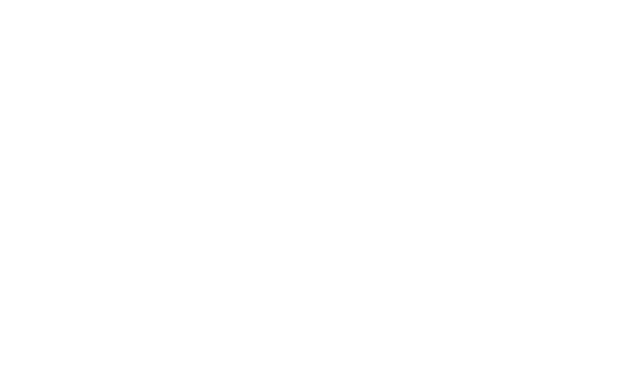
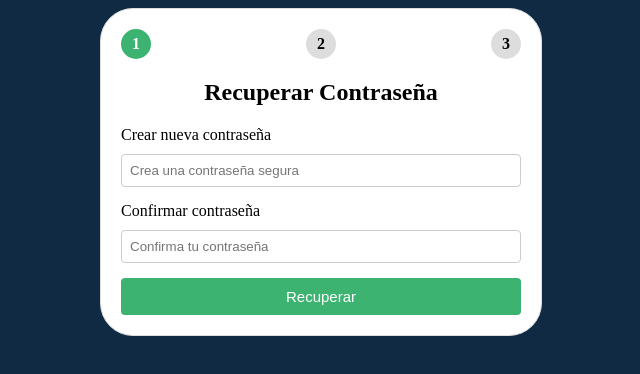
Before and after one commit to ErickTiznado/q-grade, a React (Vite) app: page /recuperar in a window 1280 px wide. Before the commit this address had no page. Shown: the top 374 px of the page, without its empty margins (319-959 px from the left). Built offline with nearby package versions, Linux system fonts and the light colour scheme.

Commit message:
login y registro

```diff
--- a/src/App.jsx
+++ b/src/App.jsx
@@ -2,6 +2,7 @@ import React from 'react';
 import { BrowserRouter as Router, Route, Routes } from 'react-router-dom';
 import Login from './components/Login/Login'; // Importa Login desde la carpeta Login
 import Register from './components/Login/Register'; // Importa Register desde la misma carpeta
+import Recuperar from './components/Login/Recuperar';
 
 function App() {
   return (
@@ -9,7 +10,7 @@ function App() {
       <Routes>
         <Route path="/login" element={<Login />} />
         <Route path="/register" element={<Register />} />
-        {/* Otras rutas necesarias */}
+        <Route path="/recuperar" element={<Recuperar />} />
       </Routes>
     </Router>
   );
--- a/src/components/Login/Login.css
+++ b/src/components/Login/Login.css
@@ -4,8 +4,9 @@
     margin: 0 auto;
     padding: 20px;
     border: 1px solid #ccc;
-    border-radius: 8px;
+    border-radius: 33px;
     box-shadow: 0 4px 8px rgba(0, 0, 0, 0.1);
+    background-color: white;
   }
 
   h2 {
--- a/src/components/Login/Login.jsx
+++ b/src/components/Login/Login.jsx
@@ -76,8 +76,8 @@ const Login = () => {
         {mensajeError && <p className="error-message">{mensajeError}</p>}
 
         <div className="links">
-          <p>¿No tienes cuenta? <a href="/register">Regístrate aquí</a></p>
-          <p><a href="/recover-password">Olvidaste tu contraseña</a></p>
+        <p>¿No tienes cuenta? <a href="/register" style={{ color: 'green', textDecoration: 'none' }}>Regístrate aquí</a></p>
+        <p>¿Olvidaste tu contraseña? <a href="/recuperar"style={{ color: 'blue', textDecoration: 'none' }}>Recuperala aqui</a></p>
         </div>
       </form>
     </div>
--- /dev/null
+++ b/src/components/Login/Recuperar.jsx
@@ -0,0 +1,146 @@
+import React, { useState, useEffect } from 'react';
+import { Link } from 'react-router-dom';
+import '../Login/recuperar.css'
+
+const Recuperar = () => {
+  const [step, setStep] = useState(1);
+  const [nuevaContraseña, setNuevaContraseña] = useState('');
+  const [confirmarContraseña, setConfirmarContraseña] = useState('');
+  const [codigo, setCodigo] = useState('');
+  const [mensajeExito, setMensajeExito] = useState('');
+  const [errores, setErrores] = useState({});
+  const [mostrarMensaje, setMostrarMensaje] = useState(false); // Estado para mostrar el mensaje
+
+  useEffect(() => {
+    if (step === 2) {
+      const timer = setTimeout(() => {
+        setMostrarMensaje(true); // Mostrar el mensaje después de 2 segundos
+      }, 2000);
+
+      return () => clearTimeout(timer); // Limpiar el temporizador si el paso cambia antes de 2 segundos
+    }
+  }, [step]);
+
+  const handleStepChange = (e) => {
+    e.preventDefault();
+    let valid = true;
+    const errores = {};
+
+    // Validación para el paso 1
+    if (step === 1) {
+      if (!nuevaContraseña || nuevaContraseña.length < 8) {
+        errores.nuevaContraseña = 'La nueva contraseña debe tener al menos 8 caracteres';
+        valid = false;
+      }
+      if (nuevaContraseña !== confirmarContraseña) {
+        errores.confirmarContraseña = 'Las contraseñas no coinciden';
+        valid = false;
+      }
+    }
+    // Validación para el paso 2
+    if (step === 2 && !codigo) {
+      errores.codigo = 'El código es obligatorio';
+      valid = false;
+    }
+
+    setErrores(errores);
+
+    if (valid) {
+      if (step === 1) {
+        setStep(2);
+      } else if (step === 2) {
+        setStep(3);
+        setMensajeExito('¡Cuenta recuperada exitosamente, Puedes iniciar sesión con su nueva contraseña.');
+      }
+    }
+  };
+
+  const handleNuevoCodigo = () => {
+    setMostrarMensaje(false); // Ocultar el mensaje de nuevo código
+    setCodigo(''); // Limpiar el campo de código
+  };
+
+  return (
+    <div className="recuperar-container">
+      <div className="steps">
+        <span className={step === 1 ? 'step active' : 'step'}>1</span>
+        <span className={step === 2 ? 'step active' : 'step'}>2</span>
+        <span className={step === 3 ? 'step active' : 'step'}>3</span>
+      </div>
+
+      <h2>Recuperar Contraseña</h2>
+
+      {step === 1 && (
+        <form onSubmit={handleStepChange}>
+          <div className="form-group">
+            <label htmlFor="nuevaContraseña">Crear nueva contraseña</label>
+            <input
+              type="password"
+              id="nuevaContraseña"
+              placeholder="Crea una contraseña segura"
+              value={nuevaContraseña}
+              onChange={(e) => setNuevaContraseña(e.target.value)}
+              required
+            />
+            {errores.nuevaContraseña && <span className="error">{errores.nuevaContraseña}</span>}
+          </div>
+
+          <div className="form-group">
+            <label htmlFor="confirmarContraseña">Confirmar contraseña</label>
+            <input
+              type="password"
+              id="confirmarContraseña"
+              placeholder="Confirma tu contraseña"
+              value={confirmarContraseña}
+              onChange={(e) => setConfirmarContraseña(e.target.value)}
+              required
+            />
+            {errores.confirmarContraseña && <span className="error">{errores.confirmarContraseña}</span>}
+          </div>
+
+          <button type="submit">Recuperar</button>
+        </form>
+      )}
+
+      {step === 2 && (
+        <form onSubmit={handleStepChange}>
+          <div className="form-group">
+            <p>Hemos enviado un código de 5 dígitos a su  correo electrónico</p>
+            <input
+              type="text"
+              id="codigo"
+              placeholder="Introduce el código"
+              value={codigo}
+              onChange={(e) => setCodigo(e.target.value)}
+              required
+            />
+
+            {errores.codigo && <span className="error">{errores.codigo}</span>}
+          </div>
+
+          <button type="submit">Recuperar</button>
+
+          {mostrarMensaje && (
+            <p className="resend-message">
+              ¿No ha caído el código?{' '}
+              <button type="button" onClick={handleNuevoCodigo}>
+                Solicita uno nuevo
+              </button>
+            </p>
+          )}
+        </form>
+      )}
+
+      {step === 3 && (
+        <div>
+          <p>{mensajeExito}</p>
+          <Link to="/login">
+            <button>Iniciar sesión</button>
+          </Link>
+        </div>
+      )}
+    </div>
+  );
+};
+
+export default Recuperar;
--- a/src/components/Login/Register.css
+++ b/src/components/Login/Register.css
@@ -4,8 +4,10 @@
   margin: 0 auto;
   padding: 20px;
   border: 1px solid #ccc;
-    border-radius: 8px;
+  border-radius: 33px;
   box-shadow: 0 4px 8px rgba(0, 0, 0, 0.1);
+  background-color: white;
+
 }
 
 h2 {
@@ -30,7 +32,30 @@
   border-radius: 4px;
   box-sizing: border-box;
 }
+.radio-group {
+  display: flex;
+  flex-direction: column;  /* 📌 Asegura que estén en columna */
+  gap: 5px;
+  align-items: flex-start; /* 📌 Alinea los elementos a la izquierda */
+  margin-top: 5px;
+}
 
+.radio-group label {
+  display: flex;
+  align-items: center;
+  gap: 5px;
+  cursor: pointer;
+}
+
+.checkbox-group {
+  display: flex;
+  align-items: center;
+  gap: 8px;
+}
+
+.checkbox-group input {
+  width: auto;
+}
 button {
   width: 100%;
   padding: 10px;
@@ -63,9 +88,9 @@
 p {
   text-align: center;
 }
-
+/* Estilo general para los enlaces (si es necesario) */
 a {
-    color: #4CAF50;
+  color: green;
   text-decoration: none;
 }
 
--- a/src/components/Login/Register.jsx
+++ b/src/components/Login/Register.jsx
@@ -1,7 +1,7 @@
 import React, { useState } from 'react';
-import '../Login/Register.css'
+import '../Login/Register.css';
+
 const Register = () => {
-  // Estado para los campos del formulario
   const [nombres, setNombres] = useState('');
   const [apellidos, setApellidos] = useState('');
   const [email, setEmail] = useState('');
@@ -12,13 +12,11 @@ const Register = () => {
   const [errores, setErrores] = useState({});
   const [mensajeExito, setMensajeExito] = useState('');
 
-  // Validación en tiempo real
   const handleSubmit = (e) => {
     e.preventDefault();
     let valid = true;
     const errores = {};
 
-    // Validaciones
     if (!nombres) {
       errores.nombres = 'El nombre es obligatorio';
       valid = false;
@@ -125,27 +123,44 @@ const Register = () => {
           {errores.confirmPassword && <span className="error">{errores.confirmPassword}</span>}
         </div>
 
+        {/* Botones de opción (radio buttons) para Perfil (en columna) */}
         <div className="form-group">
-          <label htmlFor="perfil">Perfil</label>
-          <select
-            id="perfil"
-            value={perfil}
+          <label>Perfil</label>
+          <div className="radio-group">
+            <label>
+              <input
+                type="radio"
+                name="perfil"
+                value="Estudiante"
+                checked={perfil === 'Estudiante'}
                 onChange={(e) => setPerfil(e.target.value)}
-            required
-          >
-            <option value="Estudiante">Estudiante</option>
-            <option value="Otro">Otro</option>
-          </select>
+              />
+              Estudiante
+            </label>
+
+            <label>
+              <input
+                type="radio"
+                name="perfil"
+                value="Otro"
+                checked={perfil === 'Otro'}
+                onChange={(e) => setPerfil(e.target.value)}
+              />
+              Otro
+            </label>
+          </div>
         </div>
 
-        <div className="form-group">
-          <label>
+        {/* Checkbox para aceptar términos y condiciones */}
+        <div className="form-group checkbox-group">
           <input
             type="checkbox"
+            id="terminos"
             checked={terminos}
             onChange={() => setTerminos(!terminos)}
           />
-            Acepto los <a href="/terminos">términos y condiciones</a>
+          <label htmlFor="terminos">
+            Acepto los <a href="/terminos" style={{ color: 'blue', textDecoration: 'none' }}>términos y condiciones</a>
           </label>
           {errores.terminos && <span className="error">{errores.terminos}</span>}
         </div>
--- /dev/null
+++ b/src/components/Login/recuperar.css
@@ -0,0 +1,82 @@
+.recuperar-container {
+    max-width: 400px;
+    margin: auto;
+    padding: 20px;
+    border: 1px solid #ddd;
+    border-radius: 33px;
+    background-color: white;
+  }
+
+  .steps {
+    display: flex;
+    justify-content: space-between;
+    margin-bottom: 20px;
+  }
+
+  .step {
+    width: 30px;
+    height: 30px;
+    background-color: #ddd;
+    border-radius: 50%;
+    display: inline-block;
+    line-height: 30px;
+    text-align: center;
+    font-weight: bold;
+  }
+
+  .step.active {
+    background-color: #3CB371;
+    color: white;
+  }
+
+  .form-group {
+    margin-bottom: 15px;
+  }
+
+  input {
+    width: 100%;
+    padding: 8px;
+    margin-top: 5px;
+  }
+
+  button {
+    padding: 10px 20px;
+    background-color: #3CB371;
+    color: white;
+    border: none;
+    cursor: pointer;
+    width: 100%;
+    font-size: 15px;
+
+  }
+
+  button:hover {
+    background-color: #3CB371;
+  }
+
+  .error {
+    color: red;
+    font-size: 12px;
+    margin-top: 5px;
+  }
+
+  p {
+    color: black;
+    font-size: 12px;
+  }
+
+  .resend-message {
+    margin-top: 10px;
+    font-size: 14px;
+  }
+
+  .resend-message button {
+    background: none;
+    border: none;
+    color: blue;
+    text-decoration: underline;
+    cursor: pointer;
+  }
+  body{
+    background-color: #102A43; /* Color oscuro de fondo */
+  }
```
Lines whose indentation alone changed are shown as unchanged.
